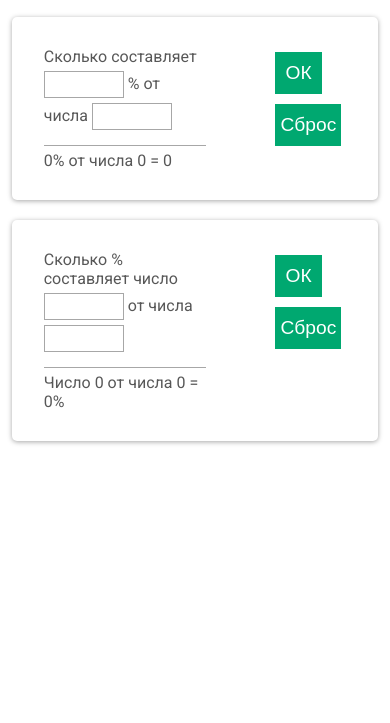
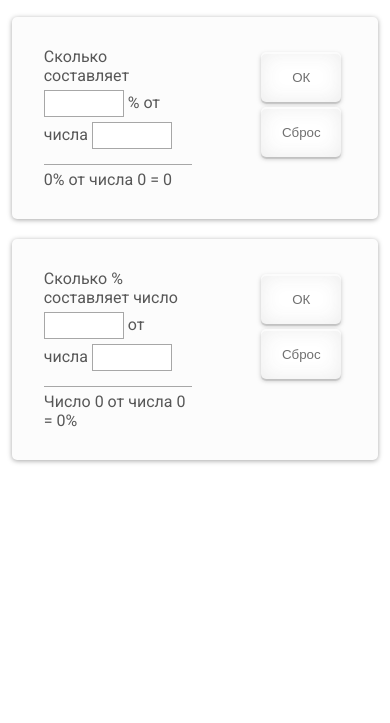
Before and after one commit to sasha-odintsov/percentage-calculator, a website with bundled scripts: page index.html in a window 390 px wide. Shown: the part 121-844 px from the top of the page. Built offline with nearby package versions, Linux system fonts and the light colour scheme.

Commit message:
Changed stylization of buttons

```diff
--- a/styles/main.css
+++ b/styles/main.css
@@ -6,7 +6,6 @@ body {
     font-family: 'Roboto',
     sans-serif;
     font-size: 1rem;
-    /* background-color: #fafafa; */
 }
 
 * {
@@ -29,9 +28,9 @@ body {
 .header__description {
     font-size: 1.6rem;
     text-align: center;
-    color: #474747;
     margin: 0;
     padding: 10px;
+    text-shadow: 0 1px 2px rgba(70, 70, 70, 0.3);
 }
 
 .header__description {
@@ -48,13 +47,12 @@ body {
 .form-primary,
 .form-secondary {
     margin: 0 auto;
-    width: 70%;
-    max-width: 720px;
+    max-width: 770px;
     margin-bottom: 20px;
     border-radius: 5px;
     display: flex;
     justify-content: space-between;
-    background-color: #fff;
+    background-color: #fcfcfc;
     box-shadow: 0px 1px 5px #a7a7a7;
 }
 
@@ -101,12 +99,18 @@ input[type="number"]::-webkit-inner-spin-button {
 }
 
 .button, .reset {
-    font-size: 1.2rem;
+    margin: 5px;
+    width: 80px;
+    height: 50px;
+    cursor: pointer;
+    background-color: #fff;
+    color: #707070;
+    border-radius: 5px;
     border: none;
-    cursor: pointer;
-    background-color: #00a870;
-    color: #fff;
-    margin: 5px;
+    box-shadow: 0 2px 4px rgba(117, 117, 117, 0.4),
+    inset 0 2px 0 rgba(255, 255, 255, .7),
+    0 2px 0 rgba(0, 0, 0, .1),
+    inset 0 0 20px rgba(68, 68, 68, 0.1);
 }
 
 .button {
@@ -114,35 +118,13 @@ input[type="number"]::-webkit-inner-spin-button {
 }
 
 .button:hover, .reset:hover {
-    background-color: #02e297;
+    color: #a7a7a7;
 }
 
 .button:active, .reset:active {
-    transform: scale(0.9);
-}
-
-.button {
-    padding: 10px;
-}
-
-.reset {
-    padding: 10px 5px;
-}
-
-@media screen and (max-width:1024px) {
-    .wrapper {
-        width: 85%;
-    }
-
-    .form-primary,
-    .form-secondary {
-        width: 90%;
-    }
-
-    .fieldset-primary-buttons,
-    .fieldset-secondary-buttons {
-        flex-wrap: wrap;
-    }
+    box-shadow: inset 0 0 20px rgba(73, 73, 73, 0.2),
+    0 2px 0 rgba(255, 255, 255, .4),
+    inset 0 2px 0 rgba(0, 0, 0, .1);
 }
 
 @media screen and (max-width:769px) {
@@ -154,13 +136,13 @@ input[type="number"]::-webkit-inner-spin-button {
         margin: 5px 0 20px 0;
     }
 
-    .form-primary,
-    .form-secondary {
-        width: 100%;
+    .fieldset-primary-buttons,
+    .fieldset-secondary-buttons {
+        text-align: end;
+        display: block;
     }
 
-    .fieldset-primary-buttons,
-    .fieldset-secondary-buttons {
+    .button, .reset {
         display: block;
     }
 }
```
